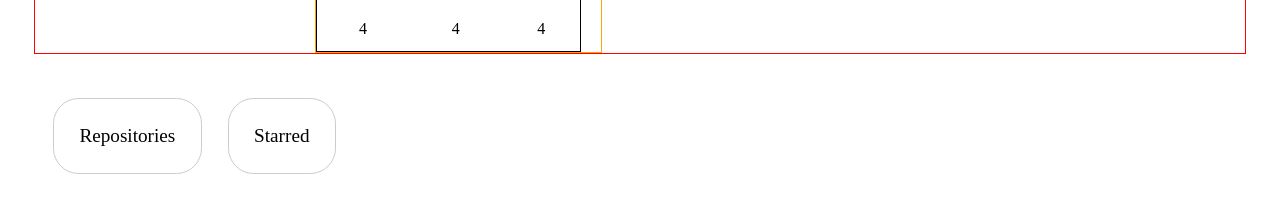
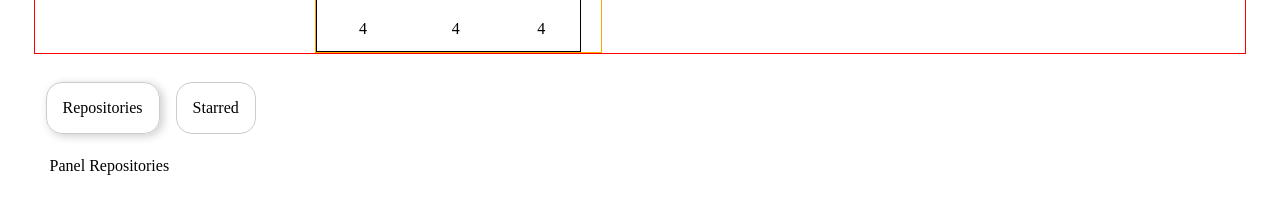
Before and after one commit to mylenaverspeelt/git-status, a React (Create React App) app: page / in a window 1280 px wide. Shown: the part 314-528 px from the top of the page. Built offline with nearby package versions, Linux system fonts and the light colour scheme.

Commit message:
fix: repositories component style

```diff
--- a/src/components/Repositories/Repositories.styled.js
+++ b/src/components/Repositories/Repositories.styled.js
@@ -1,49 +1,52 @@
 import styled from "styled-components";
 import { Tabs, TabList, Tab, TabPanel } from "react-tabs";
 
+
 export const WrapperTabs = styled(Tabs)`
-  font-size: 1.2rem;
+  font-size: 16px;
   width: 100%;
-  margin-top: 1.6rem;
+  margin-top: 16px;
 `;
 
 export const WrapperTabList = styled(TabList)`
   list-style-type: none;
-  padding: 0.4rem;
+  padding: 4px;
   display: flex;
   margin: 0;
 `;
 WrapperTabList.tabsRole = "TabList";
 
 export const WrapperTab = styled(Tab)`
-  border-radius: 1.6rem;
+  border-radius: 16px;
   border: 1px solid #ccc;
-  padding: 1.6rem;
+  padding: 16px;
   user-select: none;
   cursor: pointer;
-  z-index: 9999;
-  background-color: #fff;
-  margin: 0.8rem;
-
+  z-index: 99999;
+  background-color: "#fff";
+  margin: 8px;
   &:focus {
     outline: none;
   }
-
   &.is-selected {
-    box-shadow: 5px 3px 5px #ccc;
+    box-shadow: 3px 2px 10px rgba(0, 0, 0, 0.2);
   }
 `;
-WrapperTabList.tabsRole = "Tab";
+WrapperTab.tabsRole = "Tab";
 
 export const WrapperTabPanel = styled(TabPanel)`
-  padding: 1.6rem;
-  border: 1px solid #ccc;
+  padding: 16px;
+  border: 1px solid "#ccc";
+  display: none;
   margin-top: -5px;
-  display: none;
-
   &.is-selected {
     display: block;
   }
 `;
+WrapperTabPanel.tabsRole = "TabPanel";
 
-WrapperTabList.tabsRole = "TabPanel";
+export const WrapperList = styled.div`
+  display: flex;
+  justify-content: flex-start;
+  flex-wrap: wrap;
+`;
```
